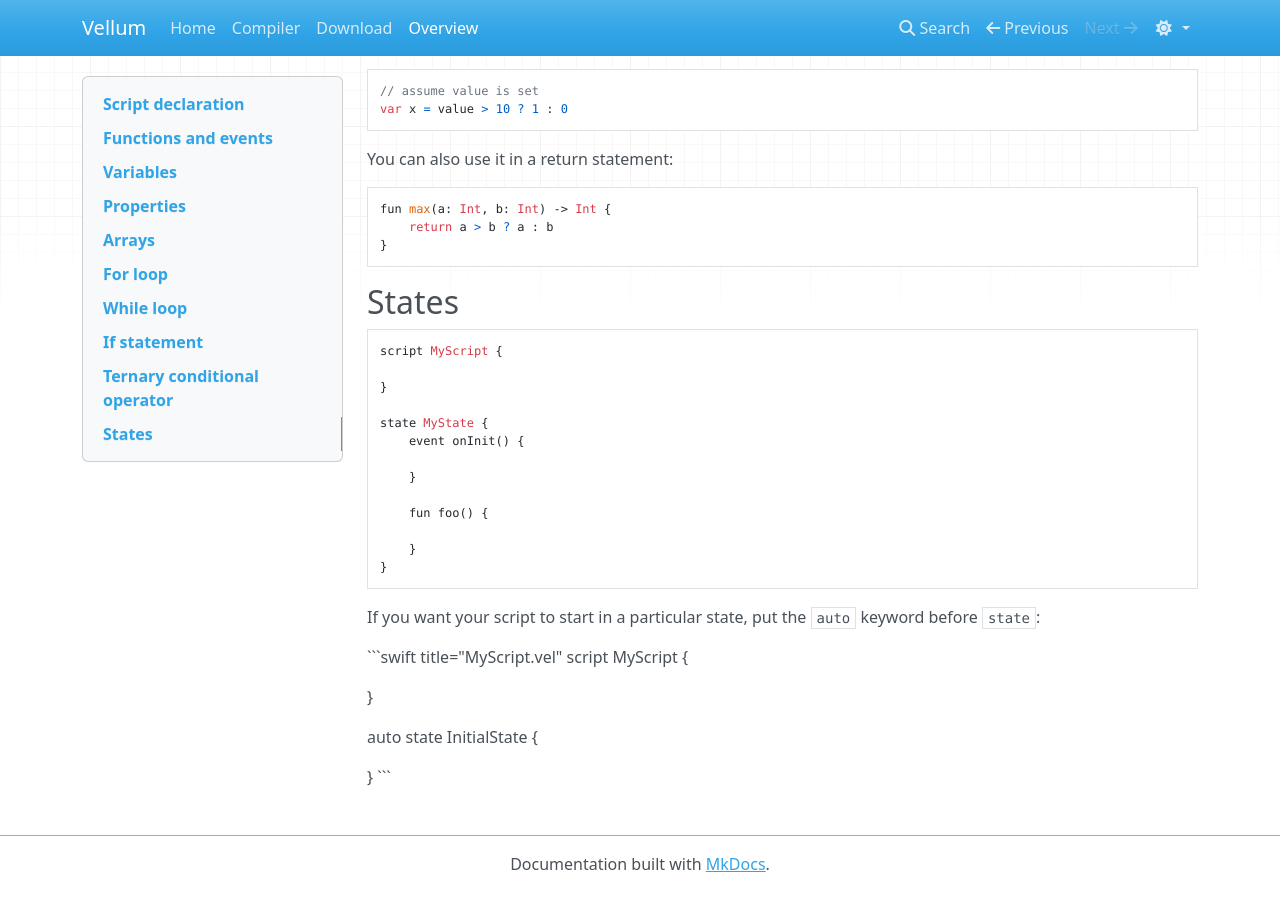
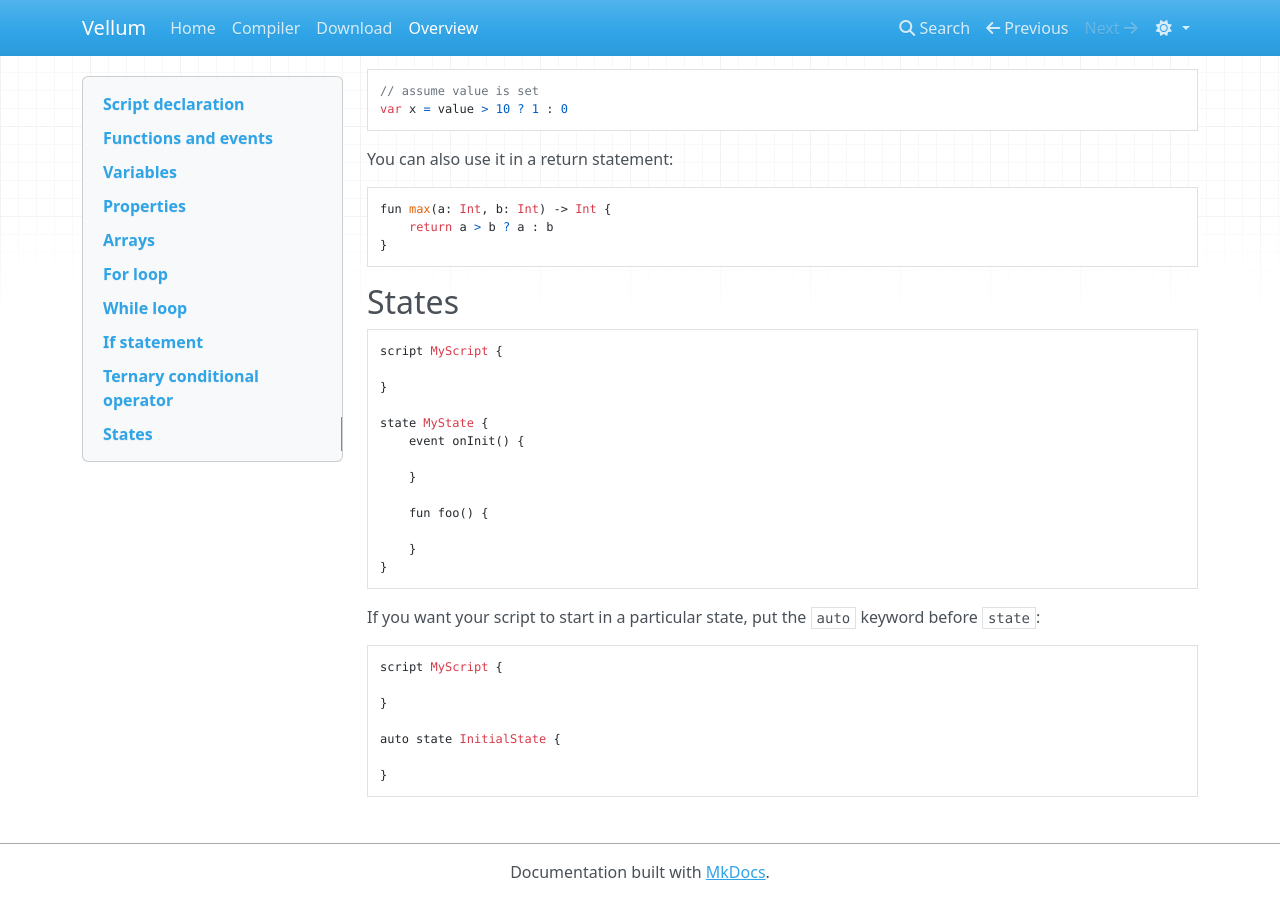
Before and after one commit to Naratzul/vellum, an MkDocs documentation site: the page built from docs/overview.md, in a window 1280 px wide and 900 px high, scrolled down 2189 px. Built offline with MkDocs 1.6.1, drawn with Linux system fonts in a browser that asks for light colours; nearby versions of some CDN libraries.

Commit message:
update docs

````diff
--- a/docs/overview.md
+++ b/docs/overview.md
@@ -143,7 +143,7 @@ state MyState {
 
 If you want your script to start in a particular state, put the `auto` keyword before `state`:
 
-```swift title="MyScript.vel"
+```swift
 script MyScript {
 
 }
````
